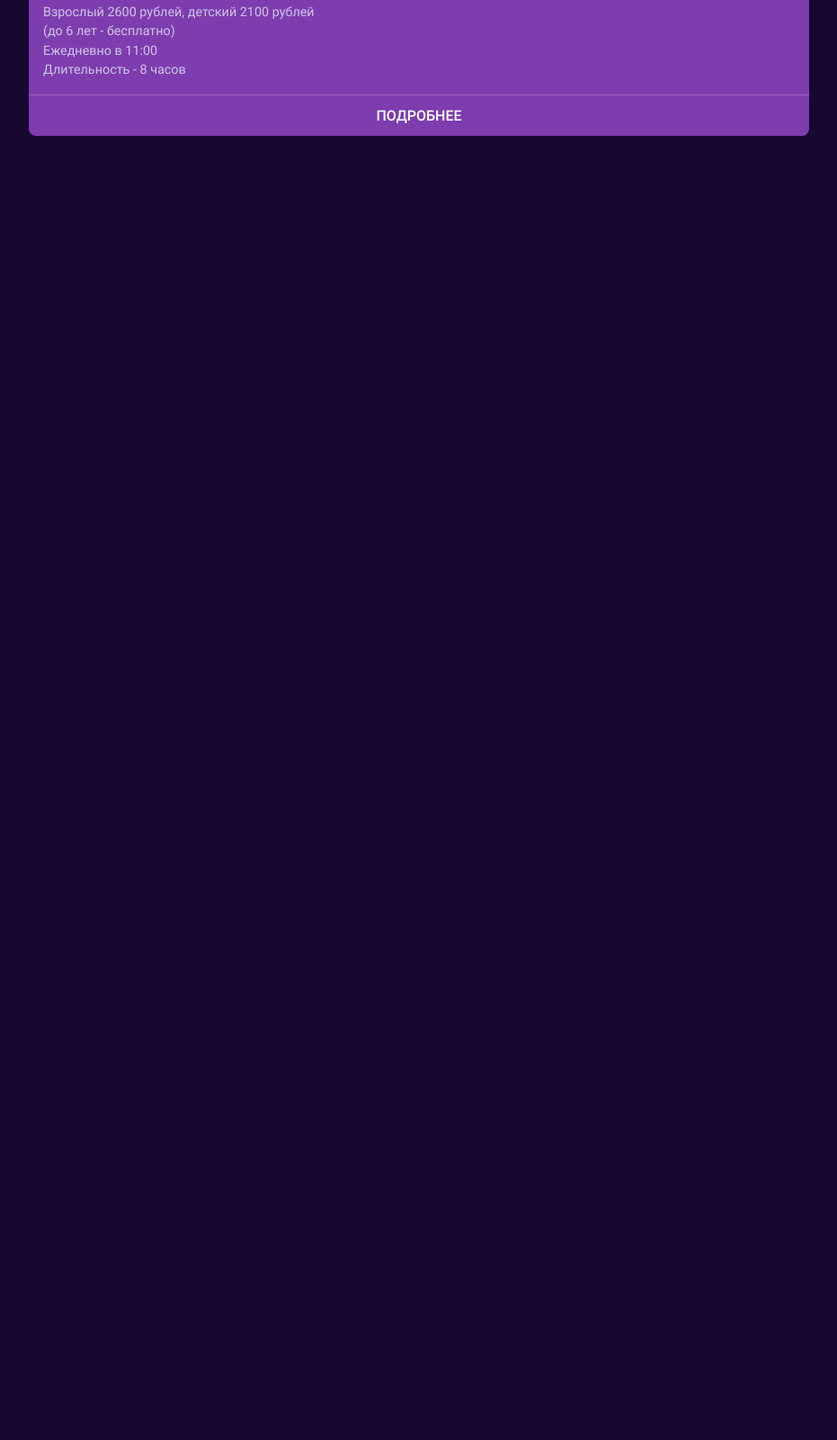
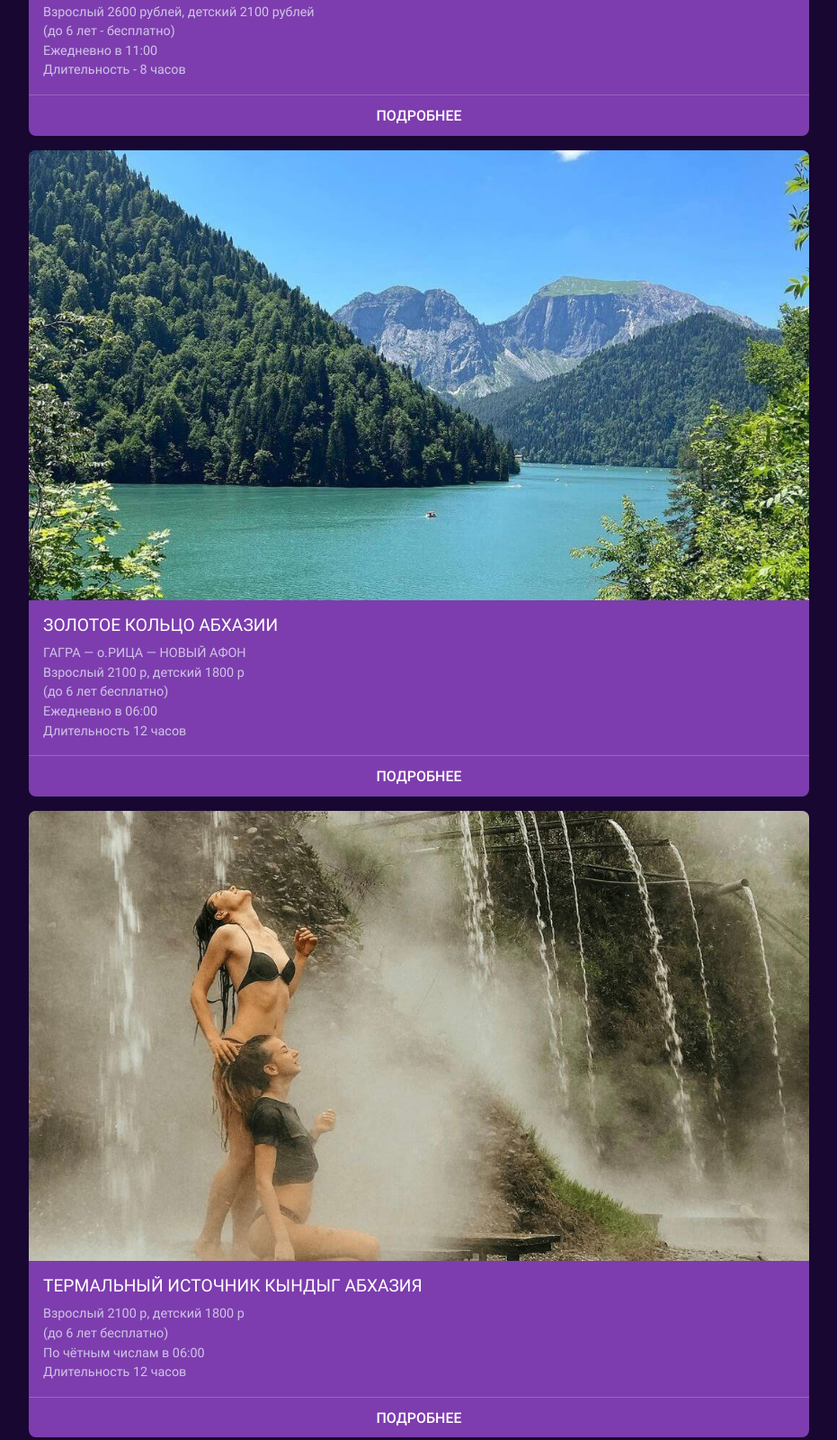
Before and after one commit to NeoScripter/trips-taplink, a plain HTML site: page pages/index.html in a window 1280 px wide. Shown: the part 794-2394 px from the top of the page at 90% size, without its empty margins (174-1105 px from the left). Before the commit the page ends 945 px from the top, so only its background shows below. Drawn offline with Linux system fonts and the light colour scheme.

Commit message:
set up dynamic content rendering on the first page

```diff
--- a/assets/css/style.css
+++ b/assets/css/style.css
@@ -250,6 +250,7 @@ li {
     font-size: 1rem;
     text-transform: uppercase;
     padding-block: 0.8em;
+    cursor: pointer;
 }
 
 @media screen and (max-width: 850px) {
--- a/assets/js/script.js
+++ b/assets/js/script.js
@@ -26,6 +26,38 @@ document.addEventListener('DOMContentLoaded', () => {
     }
 
     setUpBurgerMenuToggler('#burger-menu');
+
+    // Dynamically render the main section content
+    const tripList = document.getElementById('trip-list');
+    const pageAttribute = tripList.getAttribute('page');
+    let jsonFileName;
+
+    switch (pageAttribute) {
+        case 'main':
+            jsonFileName = 'main.json';
+            break;
+        case 'second':
+            jsonFileName = 'second.json';
+            break;
+        case 'third':
+            jsonFileName = 'third.json';
+            break;
+        default:
+            jsonFileName = 'main.json';
+    }
+
+    jsonFileName = '../assets/json/' + jsonFileName;
+    fetch(jsonFileName)
+        .then(response => response.json())
+        .then(data => {
+            data.forEach(trip => {
+                const tripElement = component(trip.imgPath, trip.tripDesc);
+                tripList.appendChild(tripElement);
+            });
+        })
+        .catch(error => {
+            console.error('Error loading trip data:', error);
+        });
 });
 
 function expandOverlay(overlay) {
@@ -35,3 +67,25 @@ function expandOverlay(overlay) {
 function removeOverlay(overlay) {
     overlay.classList.remove('show');
 }
+
+function component(imgPath, tripDesc) {
+    const wrapper = document.createElement('div');
+    wrapper.className = 'trip-content';
+
+    const image = document.createElement('img');
+    image.src = imgPath;
+    image.alt = "Фото экскурсии";
+    wrapper.appendChild(image);
+
+    const textWrapper = document.createElement('div');
+    textWrapper.className = 'trip-text-content';
+    textWrapper.innerHTML = tripDesc;
+    wrapper.appendChild(textWrapper);
+
+    const link = document.createElement('a');
+    link.className = 'trip-info-link';
+    link.textContent = 'Подробнее';
+    wrapper.appendChild(link);
+
+    return wrapper;
+}
--- /dev/null
+++ b/assets/json/main.json
@@ -0,0 +1,122 @@
+[
+    {
+        "imgPath": "../assets/images/main/0.jpg",
+        "tripDesc": "<h2>Роза Хутор + канатная дорога</h2><p>Взрослый 2600 рублей, детский 2100 рублей</p><p>(до 6 лет - бесплатно)</p><p>Ежедневно в 11:00</p><p>Длительность - 8 часов</p>"
+    },
+    {
+        "imgPath": "../assets/images/main/1.jpg",
+        "tripDesc": "<h2>ЗОЛОТОЕ КОЛЬЦО АБХАЗИИ</h2> <p>ГАГРА — о.РИЦА — НОВЫЙ АФОН</p><p>Взрослый 2100 р, детский 1800 р</p><p>(до 6 лет бесплатно)</p><p>Ежедневно в 06:00</p><p>Длительность 12 часов</p>"
+    },
+    {
+        "imgPath": "../assets/images/main/2.jpg",
+        "tripDesc": "<h2>ТЕРМАЛЬНЫЙ ИСТОЧНИК КЫНДЫГ АБХАЗИЯ</h2> <p>Взрослый 2100 р, детский 1800 р</p> <p>(до 6 лет бесплатно)</p> <p>По чётным числам в 06:00</p><p>Длительность 12 часов</p>"
+    },
+    {
+        "imgPath": "../assets/images/main/3.jpg",
+        "tripDesc": "<h2>ОБЗОРНАЯ ПО СОЧИ. ГОРА АХУН</h2> <p>Единая цена 1000 р </p> <p>(до 6 лет бесплатно) </p> <p>Ежедневно в 13:00 и 16:30 </p> <p>Длительность 6 часов </p>"
+    },
+    {
+        "imgPath": "../assets/images/main/4.jpg",
+        "tripDesc": "<h2>ВЕЧЕРНИЙ СОЧИ</h2> <p>Взрослый 1300 р, детский 1200 р </p> <p>(до 6 лет бесплатно) </p> <p>Пн, Ср, Сб в 16:00 </p> <p>Длительность 6 часов </p>"
+    },
+    {
+        "imgPath": "../assets/images/main/5.jpg",
+        "tripDesc": "<h2>ТАИНСТВЕННЫЙ СОЧИ. ДАЧА ПОЛКОВНИКА КВИТКО</h2> <p>Взрослый 1500 р, детский 1400 р </p> <p>(до 6 лет бесплатно) </p> <p>Вт, Чт, Вс в 12:00 </p> <p>Длительность 6 часов </p>"
+    },
+    {
+        "imgPath": "../assets/images/main/6.jpg",
+        "tripDesc": "<h2>33 ВОДОПАДА. КАВКАЗСКОЕ ЗАСТОЛЬЕ</h2> <p>Взрослый 1600 р, детский 1500 р </p> <p>(до 6 лет бесплатно) </p> <p>Ср; Сб; Вс в 11:00 </p> <p>Длительность 11 часов </p>"
+    },
+    {
+        "imgPath": "../assets/images/main/7.jpg",
+        "tripDesc": "<h2>ВОРОНЦОВСКИЕ ПЕЩЕРЫ</h2> <p>Взрослый 1900 р, детский 1700 р</p> <p>Вт, Чт, Сб в 13:30</p> <p>Длительность 6 часов </p>"
+    },
+    {
+        "imgPath": "../assets/images/main/8.jpg",
+        "tripDesc": "<h2>АГУРСКИЕ ВОДОПАДЫ. ТИСО-САМШИТОВАЯ РОЩА</h2> <p>Взрослый 1700 р, детский 1600 р</p> <p>(до 6 лет бесплатно)</p> <p>Четверг, Суббота в 13:30</p> <p>Длительность 6 часов </p>"
+    },
+    {
+        "imgPath": "../assets/images/main/9.jpg",
+        "tripDesc": "<h2>ФЕРМА ЭКЗАРХО. ЧАЙНЫЕ ПЛАНТАЦИИ</h2> <p>Взрослый 2700 р, детский 2600 р</p> <p>(до 6 лет бесплатно)</p> <p>Ср, Пт, Вс в 15:00</p> <p>Длительность 6 часов </p>"
+    },
+    {
+        "imgPath": "../assets/images/main/10.jpg",
+        "tripDesc": "<h2>ДЕЛЬФИНАРИЙ И ПАРК РИВЬЕРА</h2> <p>Единая цена 2300 р</p> <p>(до 4 лет бесплатно)</p> <p>Ср, Сб в 13:00 (по набору)</p> <p>Длительность 6 часов </p>"
+    },
+    {
+        "imgPath": "../assets/images/main/11.jpg",
+        "tripDesc": "<h2>ДЖИП-ТУР КАНЬОН ПСАХО</h2> <p>Взрослый 1800 р, детский 1600 р</p> <p>Ежедневно в 07:30 и 13:30</p> <p>Длительность 6 часов </p>"
+    },
+    {
+        "imgPath": "../assets/images/main/12.jpg",
+        "tripDesc": "<h2>ДЖИП-ТУР МАМОНТОВО УЩЕЛЬЕ. ПРИРОДНЫЙ АКВАПАРК</h2> <p>Взрослый 2100 р, детский 1900 р</p> <p>Ежедневно в 07:30 и 13:30</p> <p>Длительность 6 часов </p>"
+    },
+    {
+        "imgPath": "../assets/images/main/13.jpg",
+        "tripDesc": "<h2>ДЖИП-ТУР ВОЛЧЬЯ ПАСТЬ. КАНЬОН ЧЕРТОВЫ ВОРОТА</h2> <p>Единая цена 1700 р</p> <p>Ежедневно в 07:30 и 13:30</p> <p>Длительность 6 часов </p>"
+    },
+    {
+        "imgPath": "../assets/images/main/14.jpg",
+        "tripDesc": "<h2>ДЖИП-ТУР СОЛОХ-АУЛ. ОЗЁРА ЛЮБВИ</h2> <p>Единая цена 2400 р</p> <p>Ежедневно в 13:30</p> <p>Длительность 7 часов </p>"
+    },
+    {
+        "imgPath": "../assets/images/main/15.jpg",
+        "tripDesc": "<h2>ДЖИП-ТУР ГЕГСКИЙ ВОДОПАД И ОЗЕРО РИЦА. АБХАЗИЯ</h2> <p>Взрослый 2400 р, детский 2200 р</p> <p>Ежедневно в 06:00</p> <p>Длительность 10 часов </p>"
+    },
+    {
+        "imgPath": "../assets/images/main/16.jpg",
+        "tripDesc": "<h2>ДЖИП-ТУР КАНЬОН ХАШУПСЕ. БЕЛЫЕ СКАЛЫ. АБХАЗИЯ</h2> <p>Взрослый 2400 р, детский 2100 р</p> <p>Ежедневно в 09:00</p> <p>Длительность 6 часов </p>"
+    },
+    {
+        "imgPath": "../assets/images/main17.jpg",
+        "tripDesc": "<h2>ДЖИП-ТУР ГАГРА. ДОМ ПРИЗРАКА. АБХАЗИЯ</h2> <p>Взрослый 2400 р, детский 2200 р</p> <p>Вт, Чт, Сб в 7:00</p> <p>Длительность 11 часов </p>"
+    },
+    {
+        "imgPath": "../assets/images/main/18.jpg",
+        "tripDesc": "<h2>ГОРОДА-ПРИЗРАКИ. ВОДОПАД ВЕЛИКАН. ГОРЯЧИЙ ИСТОЧНИК</h2> <p>Джип-тур по Абхазии</p> <p>Единая цена 3700 р</p> <p>Ежедневно в 6:00 (по набору)</p> <p>Длительность 16 часов </p>"
+    },
+    {
+        "imgPath": "../assets/images/main/19.jpg",
+        "tripDesc": "<h2>ТУРЫ НА КВАДРОЦИКЛАХ: ПО ЛЕСАМ, ГОРАМ И РЕКАМ</h2> <p>4000 р за квадроцикл (до 2х человек)</p> <p>Ежедневно в 10:00, 13:00 и 16:00</p> <p>Длительность 1.5 часа </p>"
+    },
+    {
+        "imgPath": "../assets/images/main/20.jpg",
+        "tripDesc": "<h2>КОННЫЕ ПРОГУЛКИ </h2> <p>Единая цена 2000 р</p> <p>Ежедневно в 10:00, 12:00, 14:00, 16:00</p> <p>Длительность 1.5 часа </p>"
+    },
+    {
+        "imgPath": "../assets/images/main/21.jpg",
+        "tripDesc": "<h2>ПОЛЁТ НА ПАРАПЛАНЕ</h2> <p>Единая цена 7500 р</p> <p>Ежедневно в 9:00, 14:00</p> <p>Длительность полёта 15−20 мин</p>"
+    },
+    {
+        "imgPath": "../assets/images/main/22.jpg",
+        "tripDesc": "<h2>СПЛАВ ПО РЕКЕ МЗЫМТА</h2> <p>Взрослый 2200 р, детский 1700 р</p> <p>Ежедневно в 12:00 и 15:00</p> <p>Длительность 2−3 часа</p>"
+    },
+    {
+        "imgPath": "../assets/images/main/23.jpg",
+        "tripDesc": "<h2>ПРОГУЛКА НА САПАХ ПО КАНЬОНУ СОЧИ — ЧЕРТОВЫ ВОРОТА</h2> <p>Единая цена 3000р</p> <p>(до 6 лет бесплатно)</p> <p>Ежедневно в 11:00</p> <p>Длительность 1,5−2,5 часа</p>"
+    },
+    {
+        "imgPath": "../assets/images/main/24.jpg",
+        "tripDesc": "<h2>АКВАПАРК ГАЛАКТИКА. КРАСНАЯ ПОЛЯНА</h2> <p>Взрослый 2900 р, детский 1900 р</p> <p>Трансфер 600 р / чел.</p> <p>Ежедневно в 11:30</p> <p>Длительность 8 часов</p> <p>В Аквапарке 3 часа</p>"
+    },
+    {
+        "imgPath": "../assets/images/main/25.jpg",
+        "tripDesc": "<h2>АКВАПАРК ЛОО (с морской водой)</h2> <p>Единая цена 3500 р</p> <p>(дети до 3 лет бесплатно)</p> <p>Ежедневно в 08:00</p> <p>Длительность 12 часов</p>"
+    },
+    {
+        "imgPath": "../assets/images/main/26.jpg",
+        "tripDesc": "<h2>БАННЫЙ SPA-КОМПЛЕКС В ОЛИМПИЙСКОМ</h2> <p>Единая цена 3200 р</p> <p>Ежедневно с 10:00 до 23:00</p> <p>Длительность 3 часа</p>"
+    },
+    {
+        "imgPath": "../assets/images/main/27.jpg",
+        "tripDesc": "<h2>МОРСКИЕ ПРОГУЛКИ НА ЯХТЕ</h2> <p>Единая цена 1700 р</p> <p>(до 5 лет бесплатно)</p> <p>Ежедневно с 06:00 до 19:30</p> <p>Длительность 1,5 часа</p>"
+    },
+    {
+        "imgPath": "../assets/images/main/28.jpg",
+        "tripDesc": "<h2>МОРСКАЯ РЫБАЛКА С ПРИГОТОВЛЕНИЕМ УЛОВА</h2> <p>Единая цена 2300 р</p> <p>(до 5 лет бесплатно)</p> <p>Ежедневно с 06:00 до 18:00</p> <p>Длительность 3 часа</p>"
+    },
+    {
+        "imgPath": "../assets/images/main/29.jpg",
+        "tripDesc": "<h2>ДАЙВИНГ</h2> <p>Взрослый 2500 р, детский 2700 р</p> <p>Ежедневно в 11:00, 13:00, 15:00</p> <p>Длительность погружения 30 мин</p>"
+    }
+]
--- a/pages/index.html
+++ b/pages/index.html
@@ -48,8 +48,8 @@
         </div>
     </header>
     <main class="main-primary">
-        <div id="trip-list">
-            <div class="trip-content">
+        <div id="trip-list" page="main">
+            <!-- <div class="trip-content">
                 <img src="../assets/images/main/0.jpg" alt="image">
                 <div class="trip-text-content">
                     <h2>Роза Хутор + канатная дорога</h2>
@@ -59,7 +59,7 @@
                     <p>Длительность - 8 часов</p>
                 </div>
                 <a href="" class="trip-info-link">Подробнее</a>
-            </div>
+            </div> -->
         </div>
     </main>
 </body>
```
